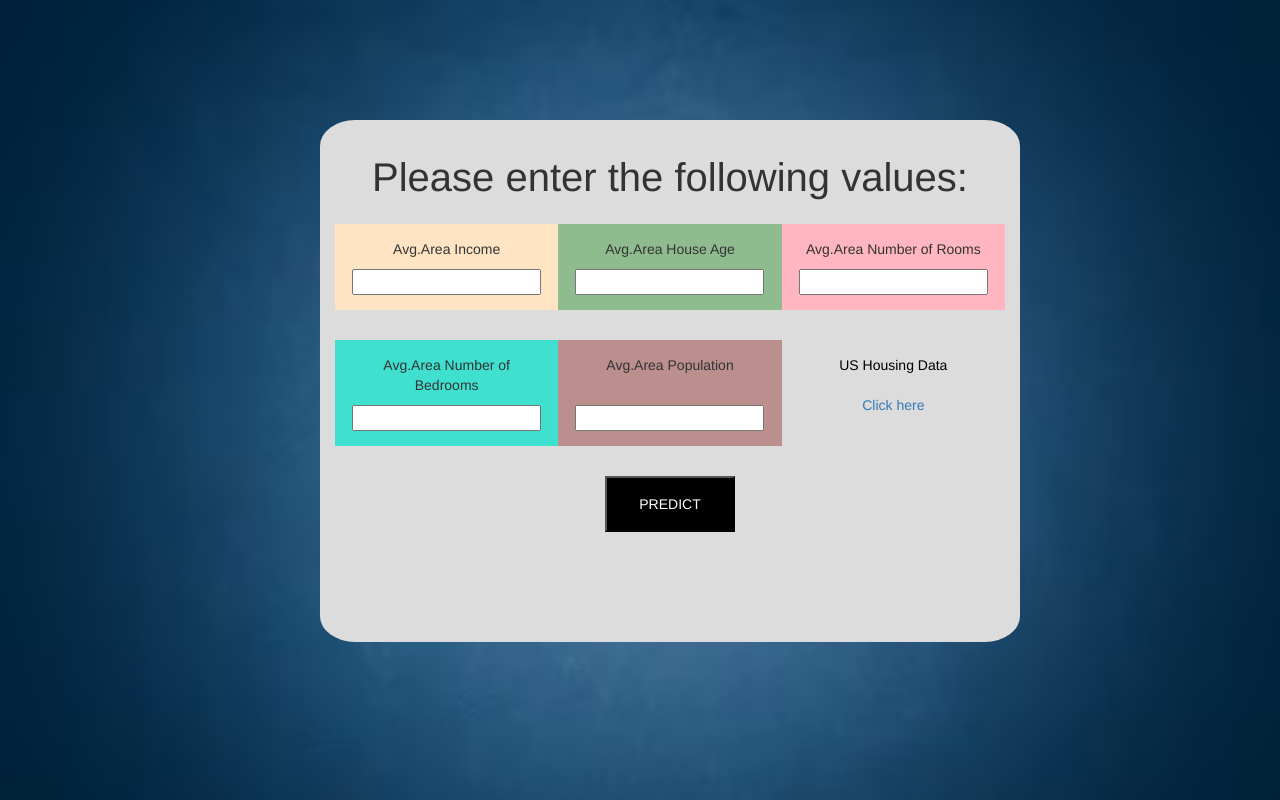
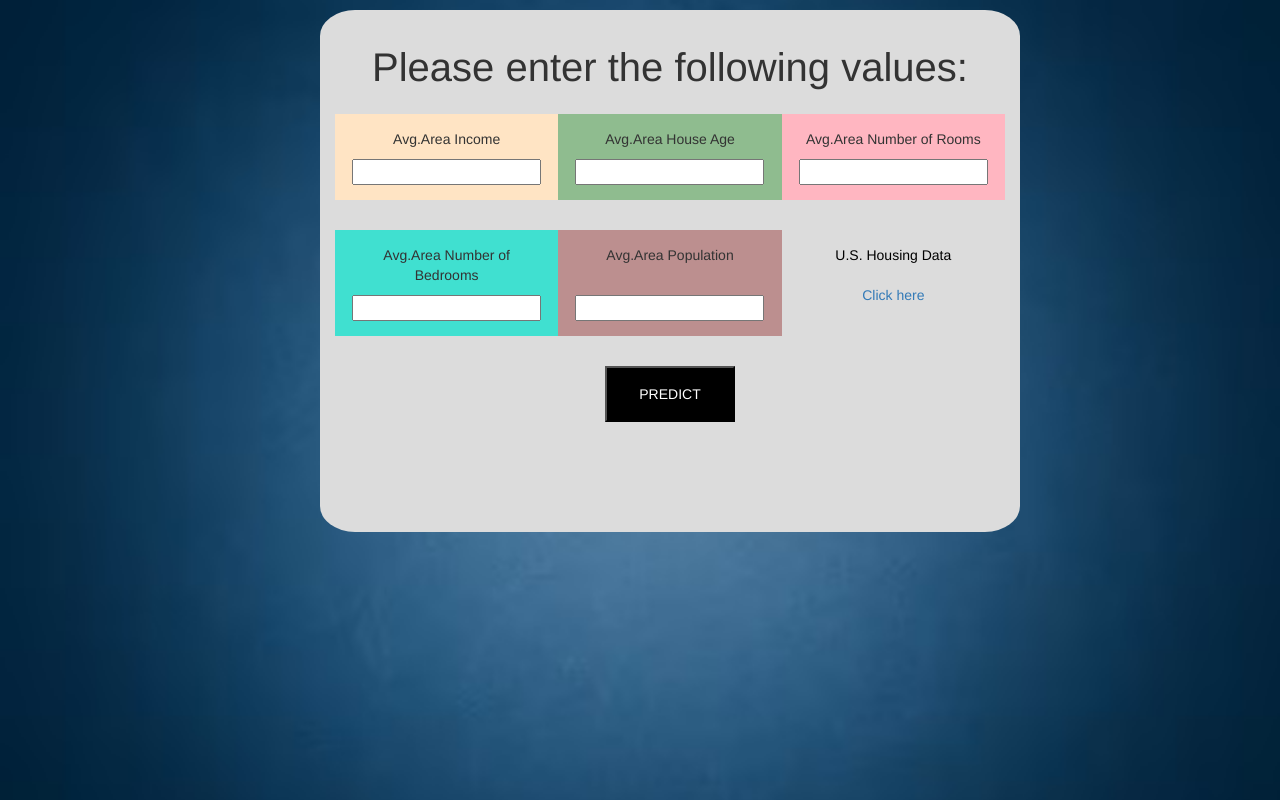
Before and after one commit to gowebUSA/HousePricePrediction, a Django app: page /predict/ in a window 1280 px wide. Run offline with Django 5.2, Linux system fonts and the light colour scheme; some libraries are stand-ins or nearby versions.

Commit message:
Starting project

```diff
--- a/HousePricePrediction/templates/predict.html
+++ b/HousePricePrediction/templates/predict.html
@@ -13,7 +13,7 @@
     <style>
         .main{
             position:fixed;
-            top:120px;
+            top:10px;
             left:25%;
             width:700px;
             background-color:gainsboro;
@@ -72,7 +72,7 @@
                   <input type="text" name="n5">
               </div>
               <div class="col-sm-4" style="background-color:gainsboro;">
-                  <p><font color="black">US Housing Data
+                  <p><font color="black">U.S. Housing Data
                       <br /> <br />
                       <a href="https://www.kaggle.com/datasets/vedavyasv/usa-housing" target="_blank" font-color="white">
                           Click here
```
